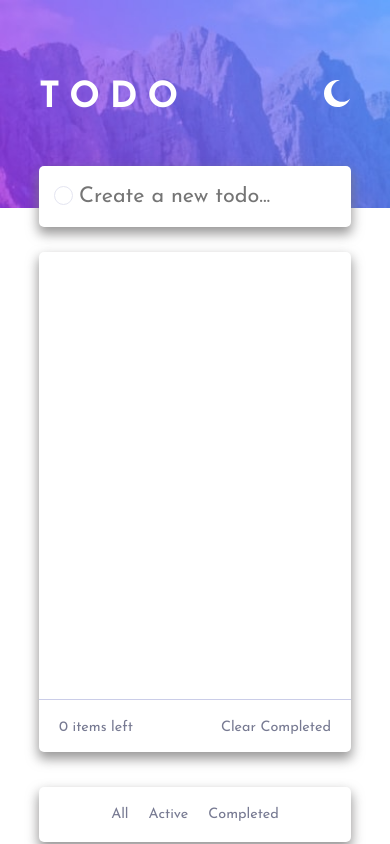
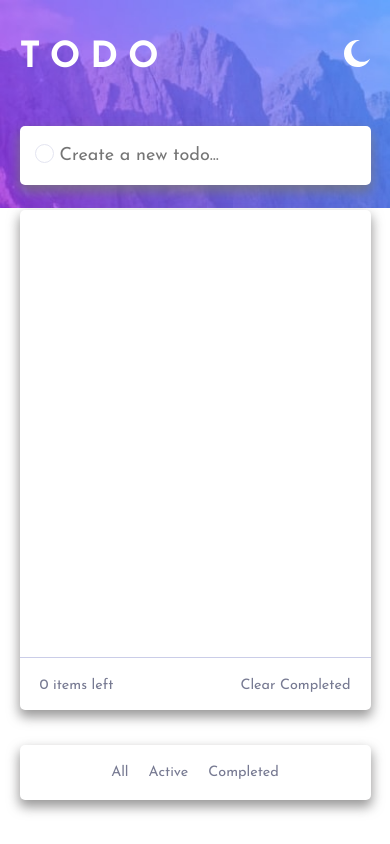
Before and after one commit to nico-ortiz/todo-app, an Angular app: page / in a window 390 px wide. Built offline with nearby package versions, Linux system fonts and the light colour scheme.

Commit message:
Create new media queries

```diff
--- a/src/app/container/container.component.css
+++ b/src/app/container/container.component.css
@@ -2,7 +2,7 @@
     width: 600px;
     max-width: 100%;
     margin: 0 auto;
-    padding-top: 200px;
+    padding-top: 100px;
 
     display: flex;
     flex-direction: column;
@@ -25,3 +25,10 @@
         width: 80%;
     }
 }
+
+@media only screen and (width <= 425px) {
+    .container {
+        padding-top: 40px;
+        width: 90%;
+    }
+}
--- a/src/app/container/task-list/data-input-box/data-input-box.component.css
+++ b/src/app/container/task-list/data-input-box/data-input-box.component.css
@@ -49,3 +49,9 @@ label::before {
         padding: 20px 20px  20px 40px;
     }
 }
+
+@media only screen and (width <= 425px) {
+    .input-todo {
+        font-size: 1rem;
+    }
+}
--- a/src/app/container/task-list/task-list.component.css
+++ b/src/app/container/task-list/task-list.component.css
@@ -219,3 +219,9 @@
         color: var(--very-dark-grayish-blue);
     }
 }
+
+@media only screen and (width <= 425px) {
+    .task-list .tasks .item-container .description {
+        font-size: 1rem;
+    }
+}
```
